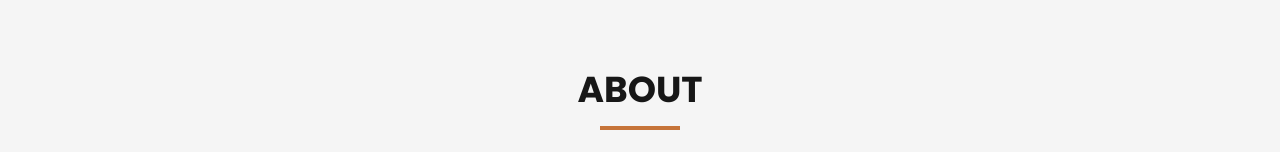
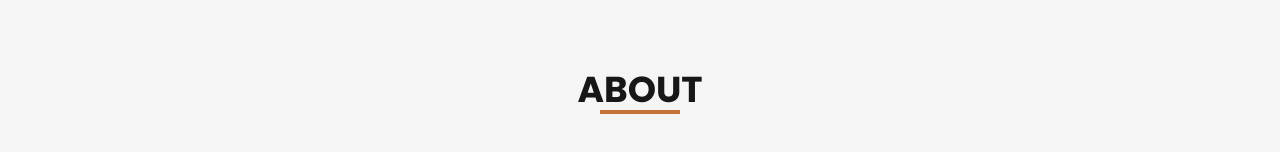
Before and after one commit to Skandesh/josh-portfolio, a Next.js app: page / in a window 1280 px wide. Shown: the part 767-919 px from the top of the page. Built offline with nearby package versions, Linux system fonts and the light colour scheme; grey boxes are pictures that could not be loaded.

Commit message:
img update

```diff
--- a/src/components/AboutSection.tsx
+++ b/src/components/AboutSection.tsx
@@ -2,8 +2,8 @@ const AboutSection = () => {
   return (
     <section id="about" className="section bg-muted">
       <div className="container">
-        <div className="max-w-4xl mx-auto text-center mb-8">
-          <h2 className="font-poppins text-3xl md:text-4xl font-bold mb-4">ABOUT</h2>
+        <div className="max-w-4xl mx-auto text-center ">
+          <h2 className="font-poppins text-3xl md:text-4xl font-bold ">ABOUT</h2>
           <div className="w-20 h-1 bg-primary mx-auto mb-10" />
         </div>
 
```
